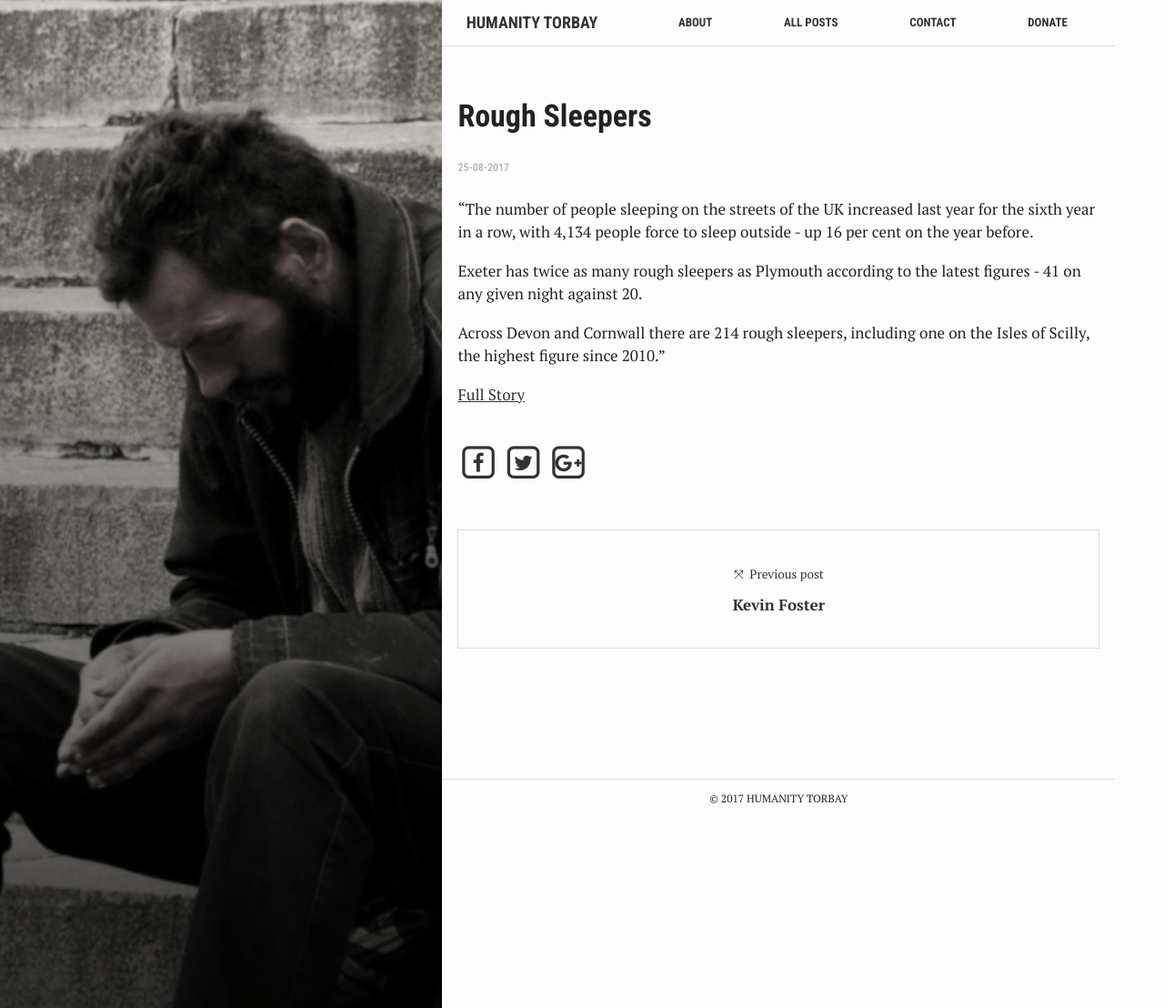
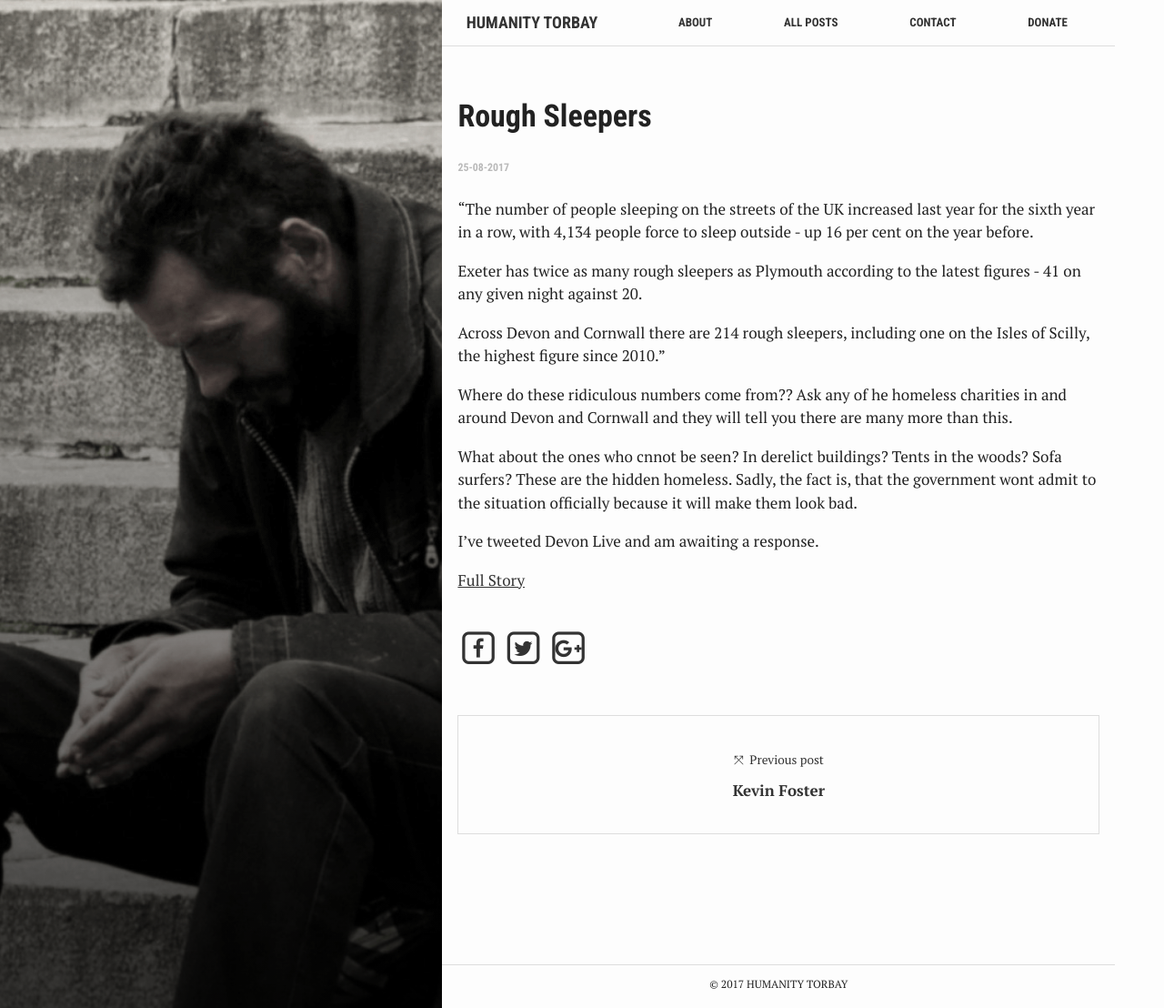
Before and after one commit to elken/humanity, a Jekyll site: the page built from _posts/2017-08-25-rough-sleepers.markdown, in a window 1280 px wide and 1108 px high. Shown: the whole window at 91% size. Built offline with Jekyll 4.4.1, drawn with Linux system fonts in a browser that asks for light colours; nearby versions of some CDN libraries.

Commit message:
Updated Rough Sleepers

```diff
--- a/_posts/2017-08-25-rough-sleepers.markdown
+++ b/_posts/2017-08-25-rough-sleepers.markdown
@@ -9,4 +9,15 @@ Exeter has twice as many rough sleepers as Plymouth according to the latest figu
 
 Across Devon and Cornwall there are 214 rough sleepers, including one on the Isles of Scilly, the highest figure since 2010."
 
+
+Where do these ridiculous numbers come from?? Ask any of he homeless charities in and around Devon and Cornwall and they will tell you there are many more than this.
+
+What about the ones who cnnot be seen?
+In derelict buildings?
+Tents in the woods?
+Sofa surfers?
+These are the hidden homeless. Sadly, the fact is, that the government wont admit to the situation officially because it will make them look bad.
+
+I've tweeted Devon Live and am awaiting a response.
+
 [Full Story](http://www.devonlive.com/news/devon-news/what-like-live-streets-devon-366205/)
```
